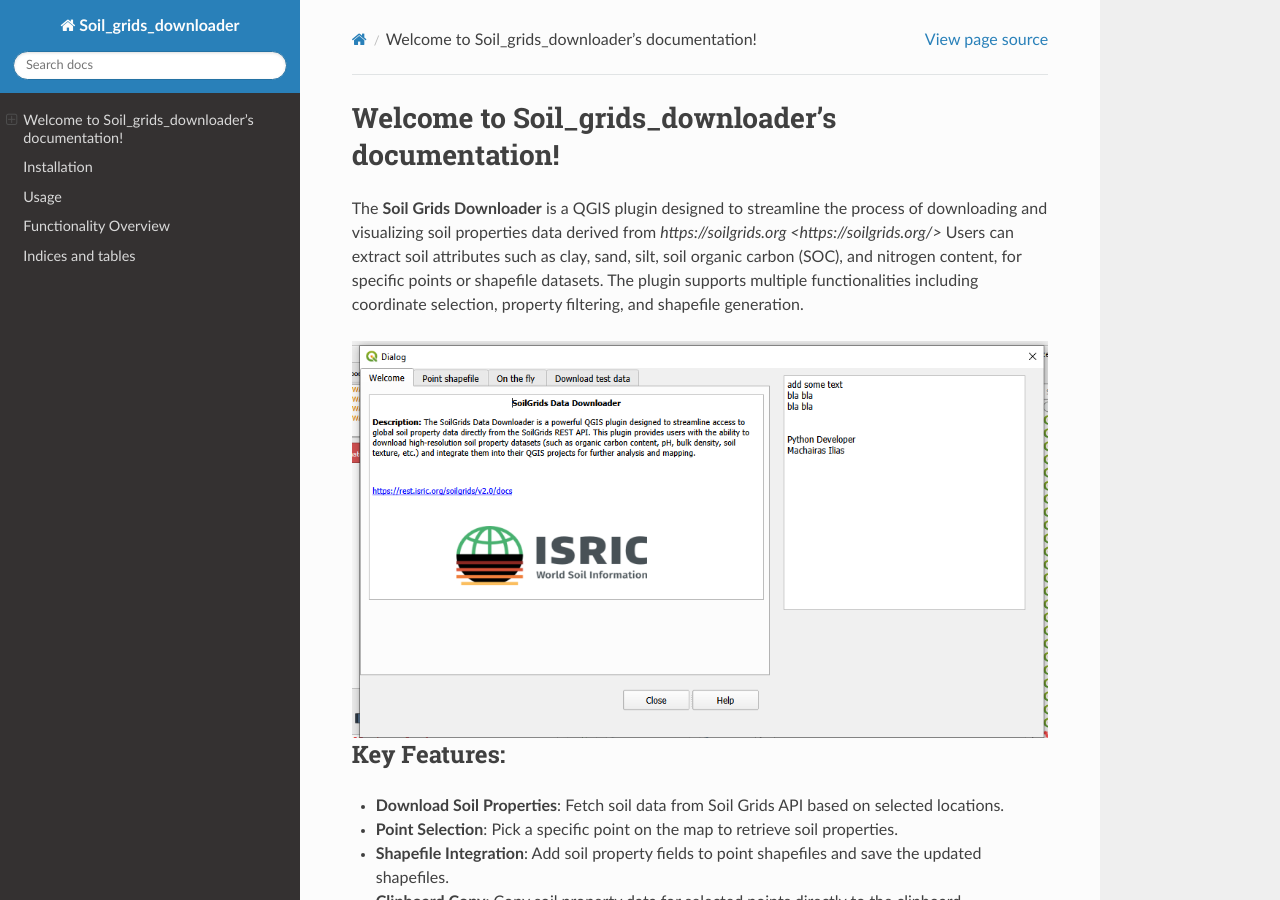
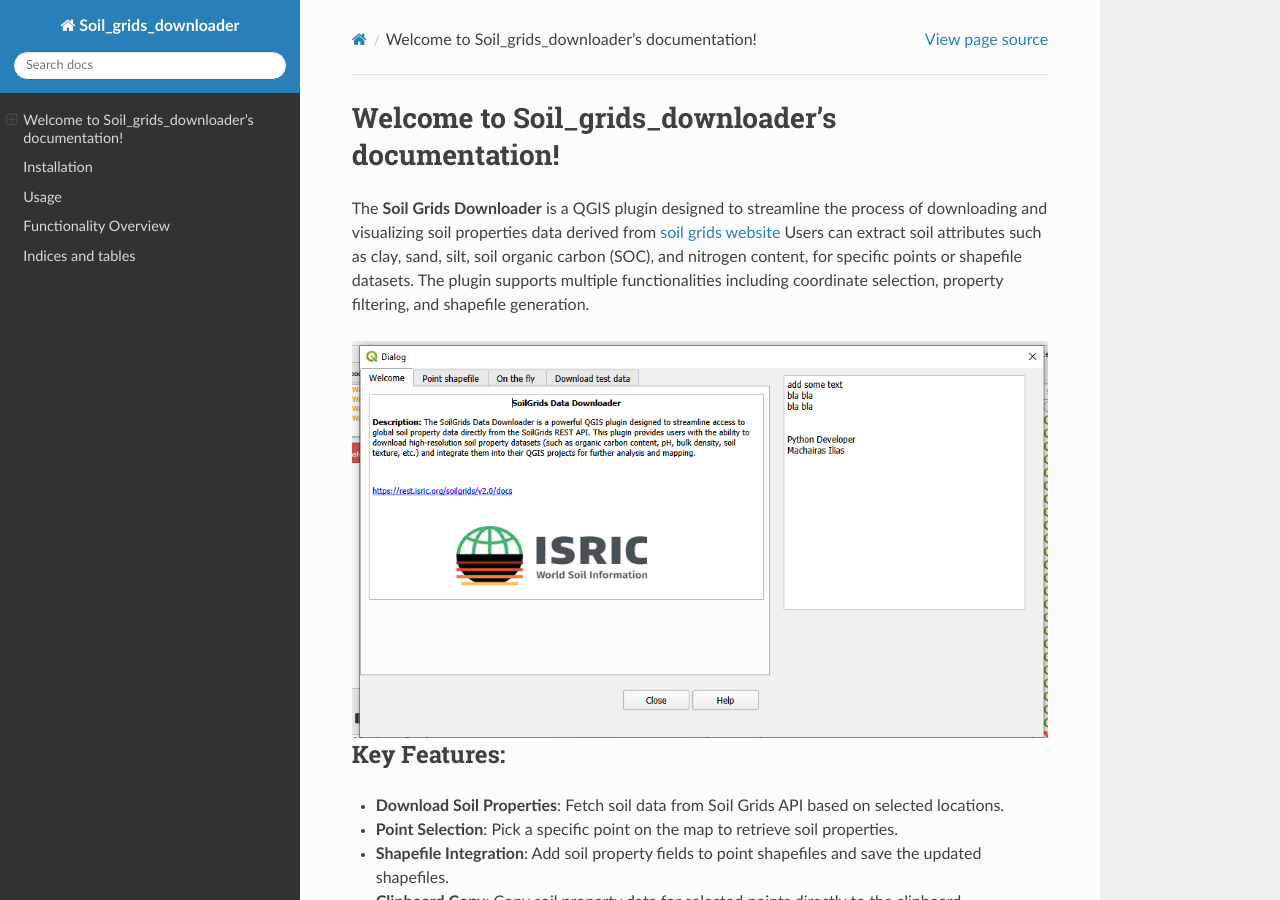
Before and after one commit to iliasmachairas/SoilGrids_Downloader, a Sphinx documentation site: the page built from source/index.rst, in a window 1280 px wide and 900 px high. Built offline with Sphinx 7.4.7 and the Read the Docs theme 3.1.0, drawn with Linux system fonts in a browser that asks for light colours; pages that are not in the unit, such as notebooks, are missing from menus.

Commit message:
fixing hyperlinls

```diff
--- a/source/index.rst
+++ b/source/index.rst
@@ -6,9 +6,11 @@
 Welcome to Soil_grids_downloader's documentation!
 =================================================
 
-The **Soil Grids Downloader** is a QGIS plugin designed to streamline the process of downloading and visualizing soil properties data derived from `https://soilgrids.org <https://soilgrids.org/>`
+The **Soil Grids Downloader** is a QGIS plugin designed to streamline the process of downloading and visualizing soil properties data derived from `soil grids website`_
 Users can extract soil attributes such as clay, sand, silt, soil organic carbon (SOC), and nitrogen content, for specific points or shapefile datasets.
 The plugin supports multiple functionalities including coordinate selection, property filtering, and shapefile generation.
+
+.. _soil grids website: https://soilgrids.org
 
 .. image:: images_read_the_docs/welcome_page.PNG
    :alt: Welcome page
```
